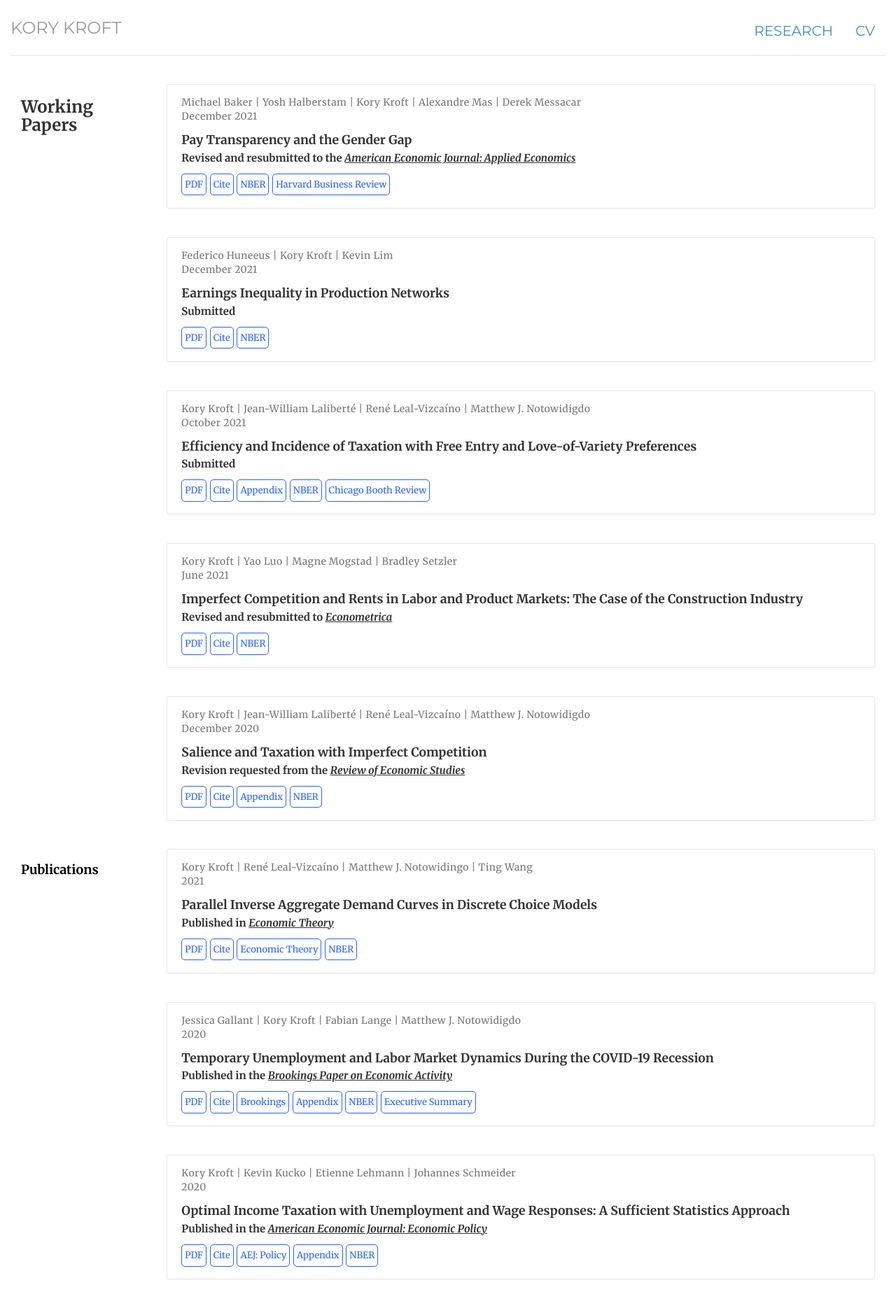
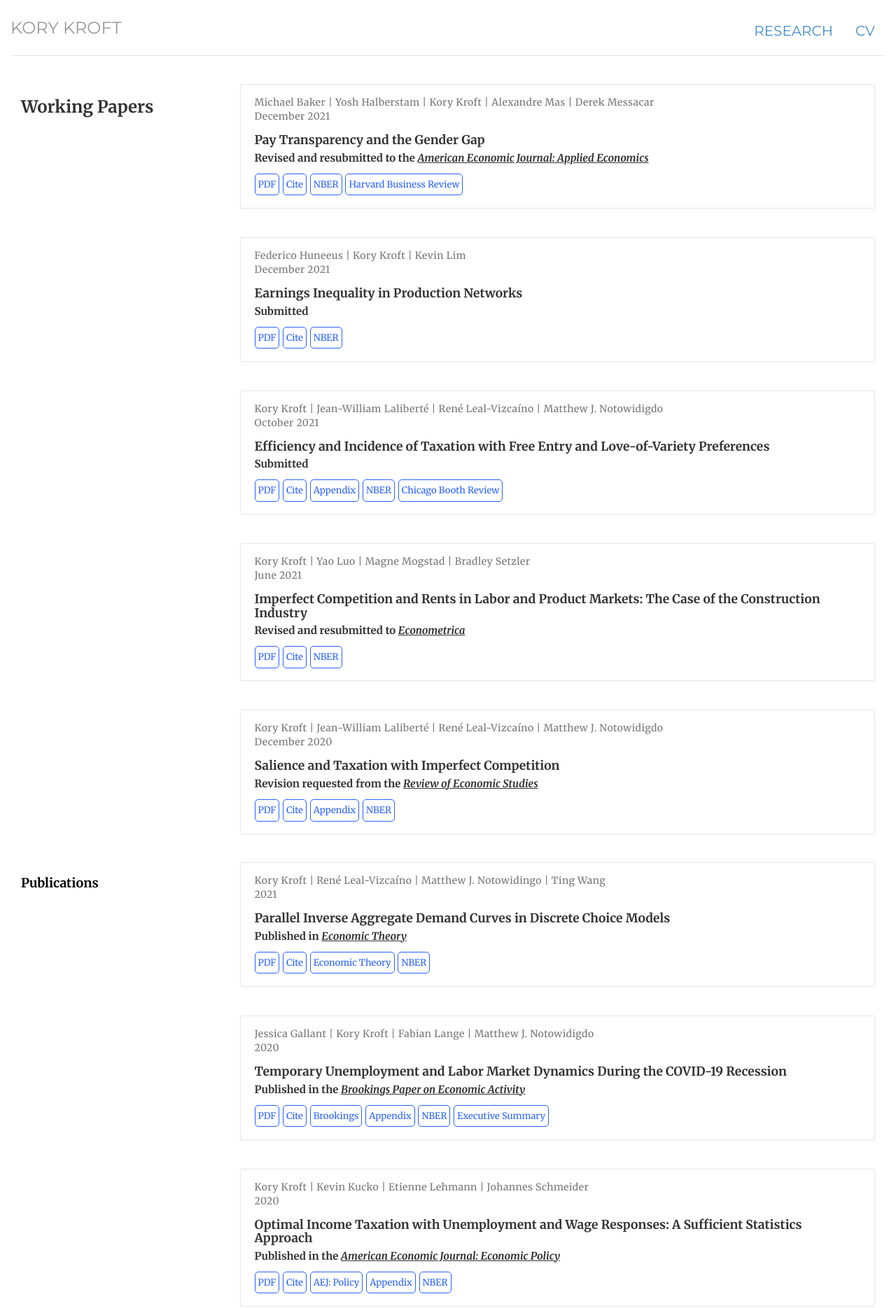
Before and after one commit to korykroft/korykroft.github.io, a Jekyll site: the page built from research/index.html, in a window 1280 px wide. Shown: the top 1869 px of the page at 70% size. Built offline with Jekyll 4.4.1, drawn with Linux system fonts in a browser that asks for light colours.

Commit message:
Update index.html

```diff
--- a/research/index.html
+++ b/research/index.html
@@ -10,11 +10,11 @@ description:
 ---
 <!-- working papers -->
 <div class="row marketing lead-card">
-<div class="col-12 col-md-2">
+<div class="col-12 col-md-3">
   <h3 style="font-weight:bold color:black text-align:center; font-size:1.2em !important;">Working Papers</h3>
  </div>
 
- <div class="col-12 col-md-10 ">
+ <div class="col-12 col-md-9 ">
 
    <div class="card-simple">
     <div class="article-metadata">
@@ -133,11 +133,11 @@ description:
 
 
 <div class="row marketing lead-card">
- <div class="col-12 col-md-2">
+ <div class="col-12 col-md-3">
   <h3 style="font-weight:bol;  color:black; font-size:0.9em !important;">Publications</h3>
  </div>
 
-  <div class="col-12 col-md-10">
+  <div class="col-12 col-md-9">
 
   <!-- Each Seperate Paper should be in its own "card" -->
   <div class="card-simple">
@@ -387,11 +387,11 @@ description:
 
 <!-- book review -->
 <div class="row marketing lead-card">
-<div class="col-12 col-md-2">
+<div class="col-12 col-md-3">
   <h3 style="font-weight:bold color:black text-align:center; font-size:0.9em !important;">Book Review</h3>
  </div>
 
- <div class="col-12 col-md-10 ">
+ <div class="col-12 col-md-9">
 
    <div class="card-simple">
     <div class="article-metadata">
```
